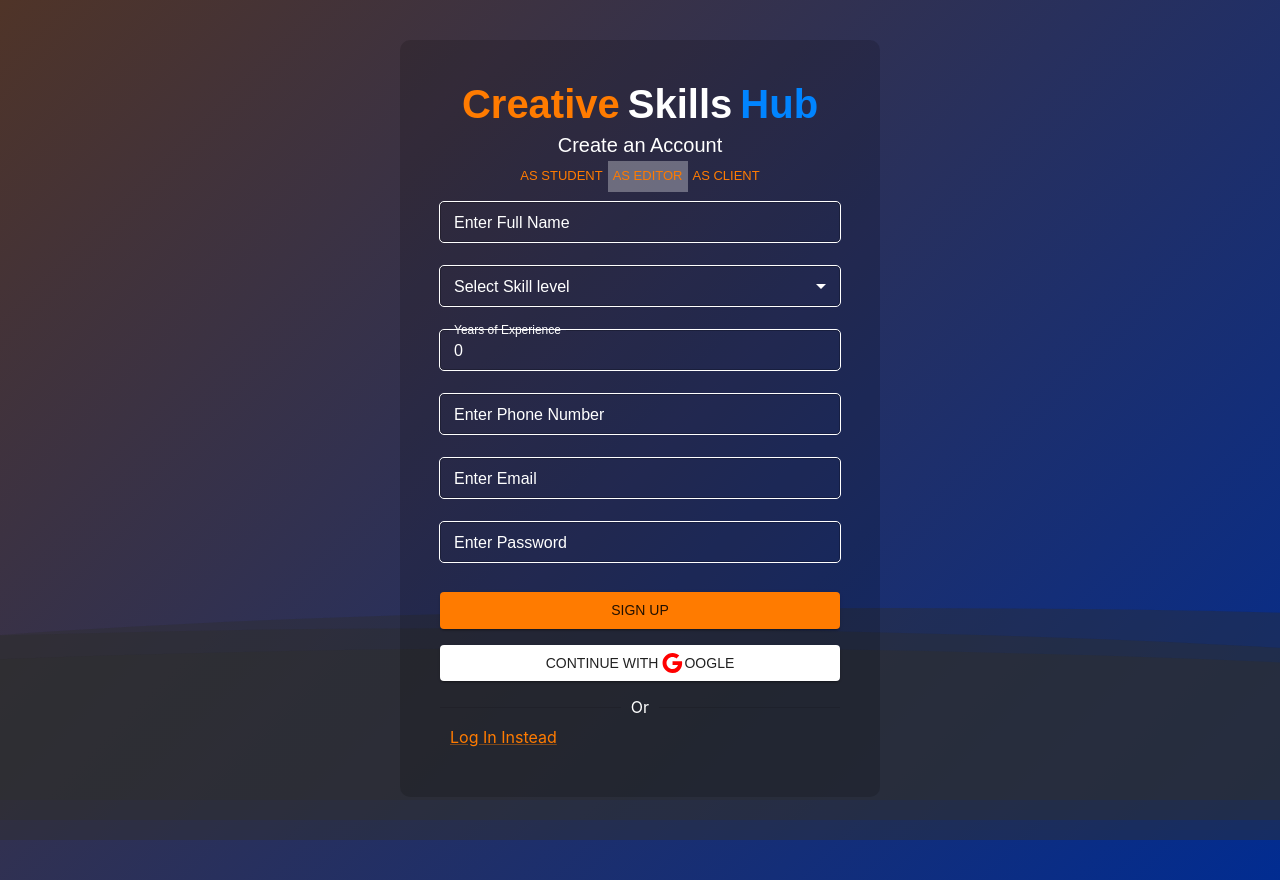
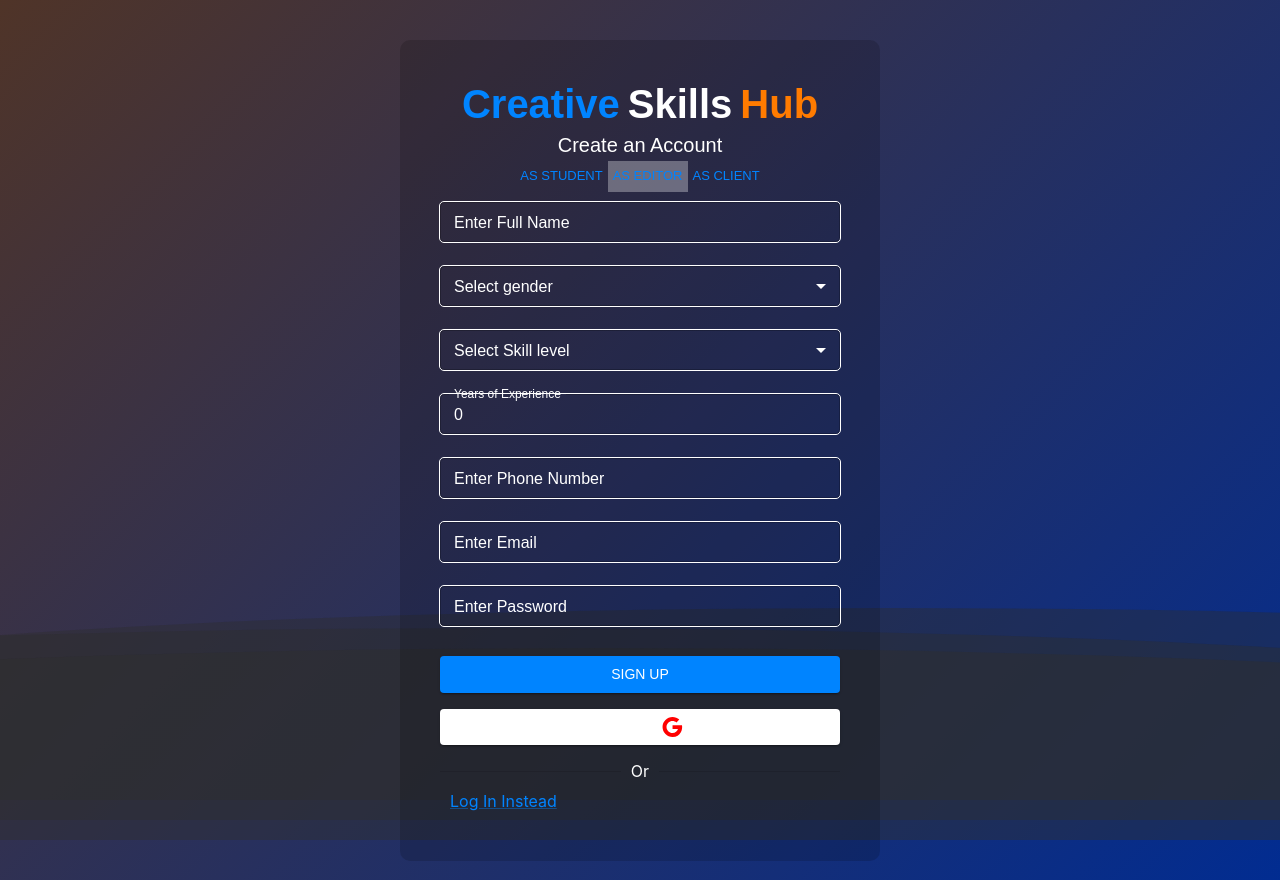
Before and after one commit to Joeloedinho/creative-skills-hub, a React (Create React App) app: page /auth/register/editor in a window 1280 px wide. Built offline with nearby package versions, Linux system fonts and the light colour scheme.

Commit message:
fix client registration validation

```diff
--- a/src/core/auth/pages/register_client.jsx
+++ b/src/core/auth/pages/register_client.jsx
@@ -54,7 +54,7 @@ const ClientRegistrationForm = () => {
           sx={{ margin: "10px 0" }}
           helperText={<ErrorMessage name="clientType" />}
         >
-          <MenuItem value="" selected>Individual or Organisation</MenuItem>
+          <MenuItem value="" disabled>Individual or Organisation</MenuItem>
           <MenuItem value="beginner">Individual</MenuItem>
           <MenuItem value="amateur">Organisation</MenuItem>
         </Field>
@@ -95,7 +95,7 @@ const ClientRegistrationForm = () => {
         />
         <Field
           name="website"
-          type="text"
+          type="url"
           as={TextField}
           fullWidth
           id="website"
--- a/src/core/auth/pages/register_editor.jsx
+++ b/src/core/auth/pages/register_editor.jsx
@@ -41,6 +41,7 @@ const EditorRegistrationForm = () => {
         onSubmit={(values, { setSubmitting }) => {
           setTimeout(() => {
             // Handle form submission, e.g., sending data to server
+            console.log("Submitting")
             setSubmitting(false);
             navigate("/auth/verify-email");
           }, 400);
@@ -59,7 +60,24 @@ const EditorRegistrationForm = () => {
             sx={{ margin: "10px 0" }}
             helperText={<ErrorMessage name="fullname" />}
           />
-
+          <Field
+          name="gender"
+          type="text"
+          as={TextField}
+          select
+          fullWidth
+          id="gender"
+          size="small"
+          label="Select gender"
+          variant="outlined"
+          sx={{ margin: "10px 0" }}
+          helperText={<ErrorMessage name="gender" />}
+        >
+          <MenuItem value="" disabled>Select gender</MenuItem>
+          <MenuItem value="male">Male</MenuItem>
+          <MenuItem value="female">Female</MenuItem>
+          <MenuItem value="other">Other</MenuItem>
+        </Field>
           <Field
             name="skillLevel"
             type="text"
@@ -73,7 +91,7 @@ const EditorRegistrationForm = () => {
             sx={{ margin: "10px 0" }}
             helperText={<ErrorMessage name="skillLevel" />}
           >
-            <MenuItem value="" selected>Select Skill level</MenuItem>
+            <MenuItem value="" disabled>Select Skill level</MenuItem>
             <MenuItem value="beginner">Beginner</MenuItem>
             <MenuItem value="amateur">Amateur</MenuItem>
             <MenuItem value="professional">Professional</MenuItem>
--- a/src/core/auth/pages/register_student.jsx
+++ b/src/core/auth/pages/register_student.jsx
@@ -66,7 +66,7 @@ const StudentRegistrationForm = () => {
           sx={{ margin: "10px 0" }}
           helperText={<ErrorMessage name="gender" />}
         >
-          <MenuItem value="" selected>Select gender</MenuItem>
+          <MenuItem value="" disabled>Select gender</MenuItem>
           <MenuItem value="male">Male</MenuItem>
           <MenuItem value="female">Female</MenuItem>
           <MenuItem value="other">Other</MenuItem>
--- a/src/index.css
+++ b/src/index.css
@@ -1,11 +1,11 @@
 :root {
-  --primary-color: #ff7b00;
-  --primary-color-dark: #cb6200;
-  --primary-color-light: #ff9b3e;
+  --secondary-color: #ff7b00;
+  --secondary-color-dark: #cb6200;
+  --secondary-color-light: #ff9b3e;
 
-  --secondary-color: #0084ff;
-  --secondary-color-dark: #006acb;
-  --secondary-color-light: #3ea2ff;
+  --primary-color: #0084ff;
+  --primary-color-dark: #006acb;
+  --primary-color-light: #3ea2ff;
 
   --error-color: #ef5350;
 }
--- a/src/shared/theme/lightTheme.js
+++ b/src/shared/theme/lightTheme.js
@@ -3,12 +3,12 @@ import { createTheme } from "@mui/material";
 const lightTheme = createTheme({
   palette: {
     mode: "light",
-    primary: {
+    secondary: {
       light: "#FF9B3E",
       main: "#FF7B00",
       dark: "#CB6200",
     },
-    secondary: {
+    primary: {
       light: "#3EA2FF",
       main: "#0084FF",
       dark: "#006ACB",
```
